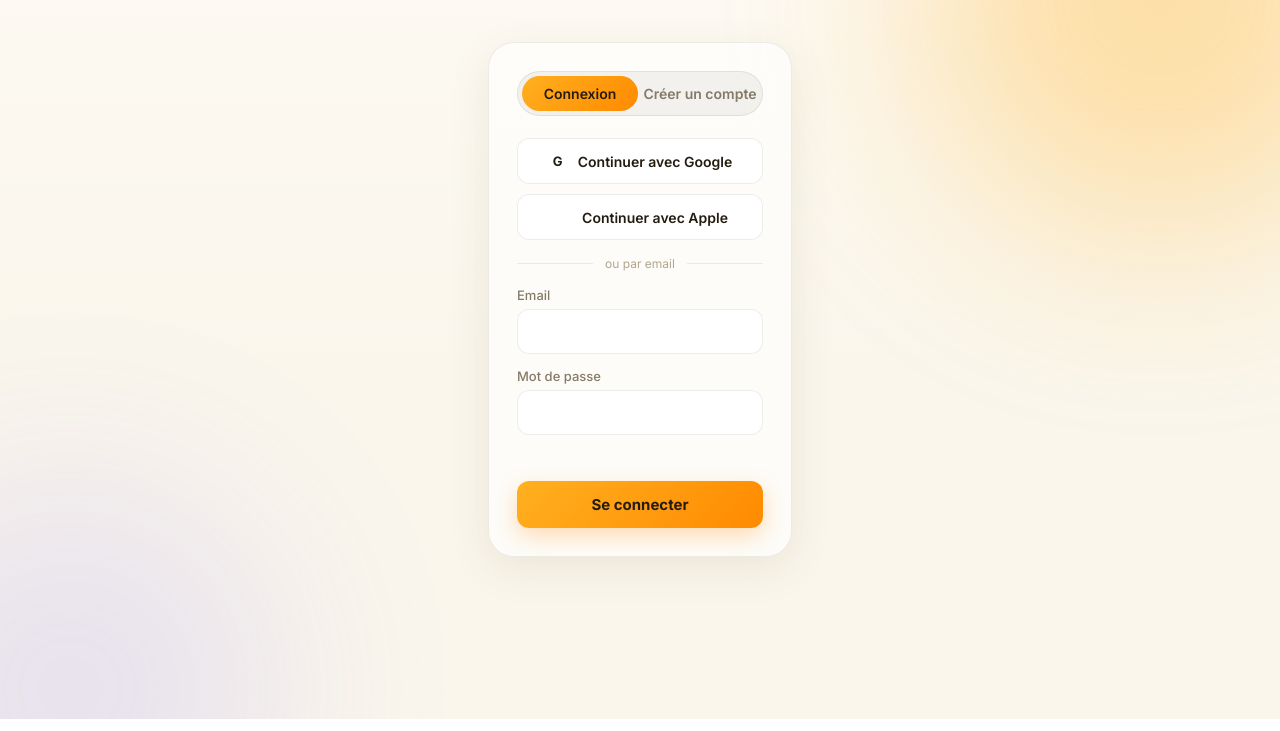
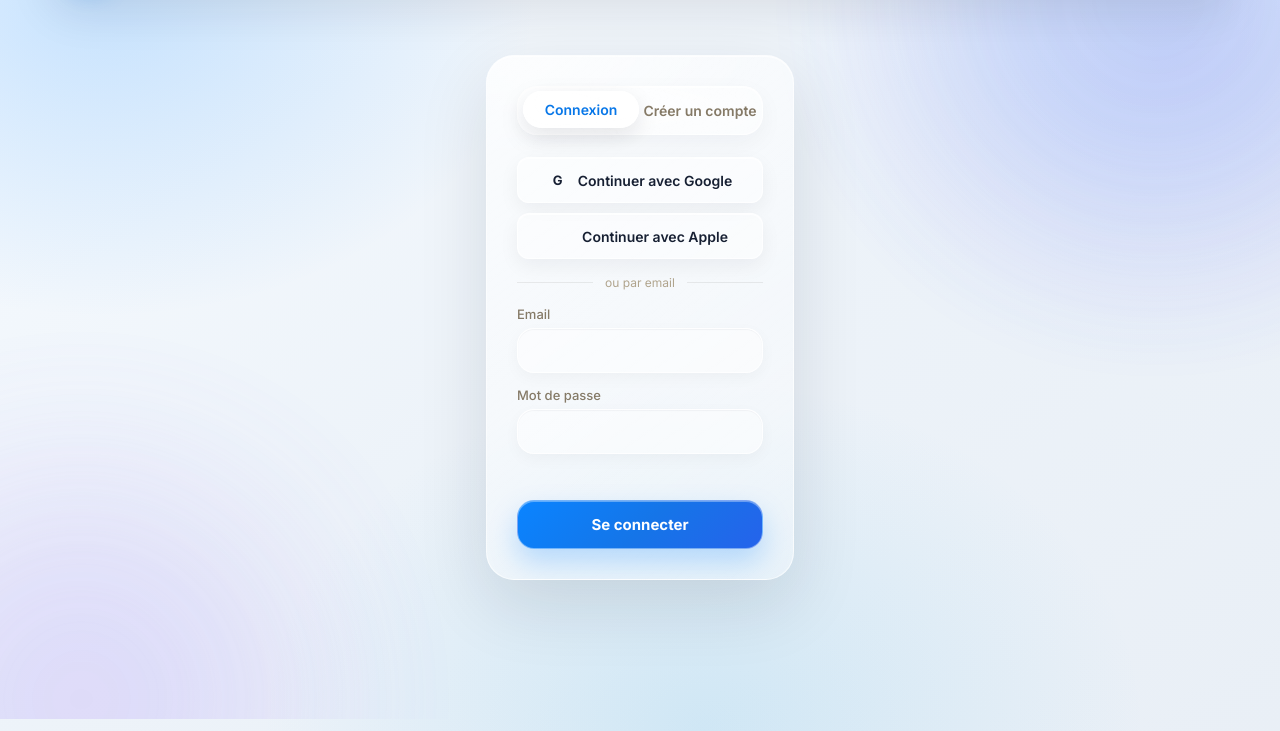
Before and after one commit to wajdaloui122008-boop/wassel-project, a plain HTML site: page wassel/index.html in a window 1280 px wide. Shown: the part 81-812 px from the top of the page. Drawn offline with nearby package versions, Linux system fonts and the light colour scheme.

Commit message:
feat(ui): activate Velto liquid glass redesign

```diff
--- a/wassel/index.html
+++ b/wassel/index.html
@@ -11,6 +11,7 @@
 <link rel="preconnect" href="https://fonts.googleapis.com">
 <link href="https://fonts.googleapis.com/css2?family=Sora:wght@400;500;600;700;800&family=Inter:wght@400;500;600;700&display=swap" rel="stylesheet">
 <link rel="stylesheet" href="style.css" />
+<link rel="stylesheet" href="liquid-glass.css" />
 </head>
 <body>
   <div class="ambient" aria-hidden="true"><span class="orb orb-amber"></span><span class="orb orb-violet"></span></div>
```
